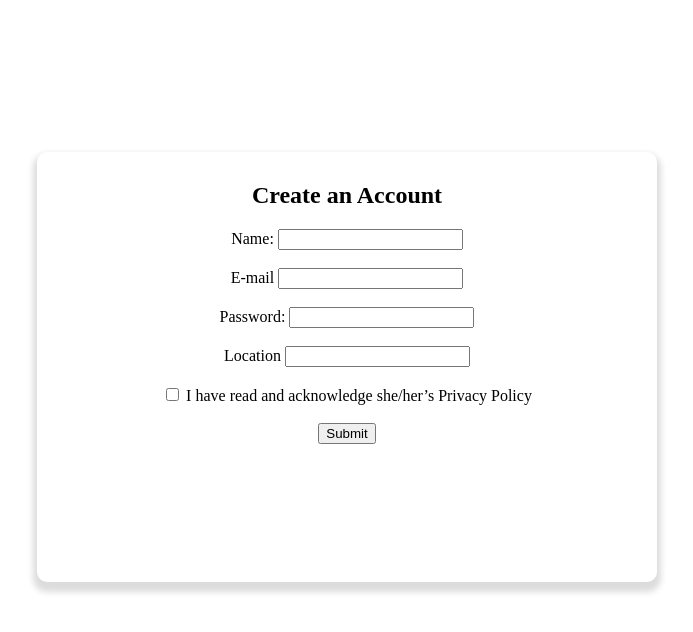
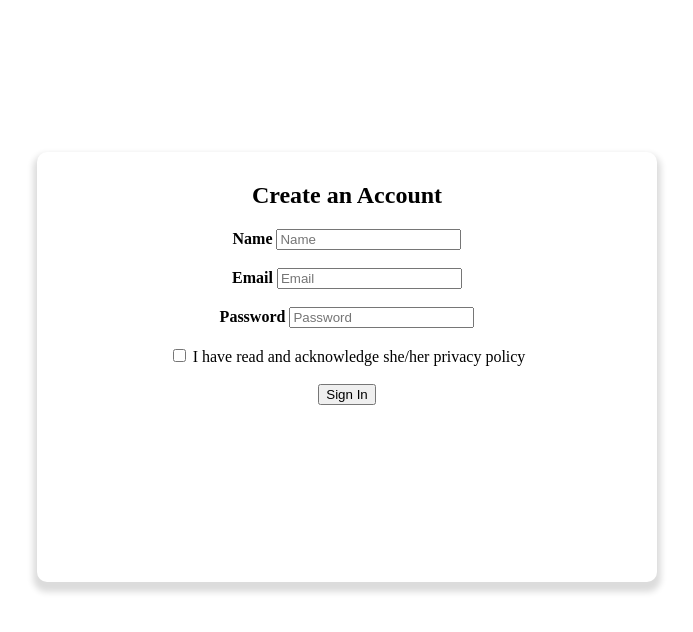
Before and after one commit to kirthikasri/e-learn, a plain HTML site: page e-mail.html in a window 1280 px wide. Shown: the whole page, without its empty margins (293-986 px from the left). Drawn offline with Linux system fonts and the light colour scheme.

Commit message:
Update e-mail.html

```diff
--- a/e-mail.html
+++ b/e-mail.html
@@ -21,23 +21,30 @@
 
 
     <center>
-      <label>Name:</label> <input type="text" name="" value=""> <br/><br/>
-      <label>E-mail</label>
-      <input type="email" name="your email" value=""><br/><br/>
-      <label>Password:</label>
-      <input type="password" name="password" value=""><br/> <br/>
 
 
-      <label>Location</label>
-      <input type="Location" name="location" value=""><br/><br/>
-     <label></label><input type="checkbox" name="" value="">
-     <label>I have read and acknowledge she/her’s Privacy Policy</label><br/>
-     <br />
+    <div class="login-wrap">
+        <form>
+            <label><b>Name</b></label>
+            <input type="text" name="name" id="name" placeholder="Name">
+            <br><br>
+            <label><b>Email</b></label>
+            <input type="email" name="email" id="email" placeholder="Email">
+            <br><br>
+            <label><b>Password</b></label>
+            <input type="password" name="password" id="password" placeholder="Password">
+            <br><br>
+            <input type="checkbox" id="remember">
+            <span>I have read and acknowledge she/her privacy policy</span>
+            <br><br>
+            <input type="submit" name="signin" id="signin" value="Sign In">
+            <br><br>
 
 
-      <input type="Submit" name="">
-
-    </center>
+        </form>
+    </div>
+</body>
+</html>
   </center>
   </form>
   </div>
```
